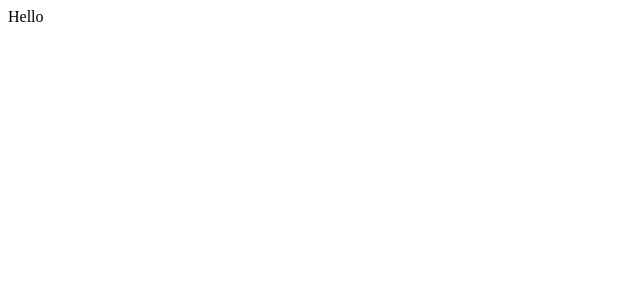
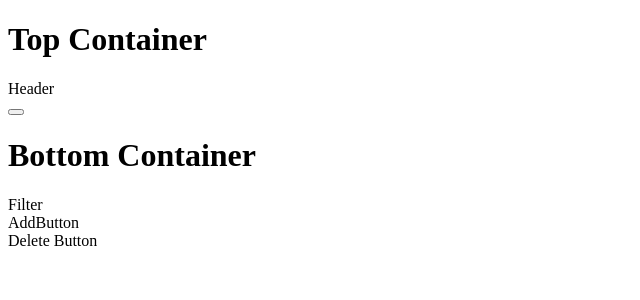
Before and after one commit to JobSmith-io/productivity-app, a React app: page / in a window 1280 px wide. Shown: the top 300 px of the page, without its empty margins (0-640 px from the left). Built offline with nearby package versions, Linux system fonts and the light colour scheme.

Commit message:
created components

```diff
--- a/src/client/App.jsx
+++ b/src/client/App.jsx
@@ -1,7 +1,12 @@
 import React from "react";
+import BottomContainer from './BottomContainer/BottomContainer';
+import TopContainer from './TopContainer/TopContainer';
+
 
 const App = () => {
-    return <div>Hello
+    return <div>
+      <TopContainer/>
+      <BottomContainer/>
     </div>;
   };
 
--- /dev/null
+++ b/src/client/BottomContainer/AddButton.jsx
@@ -0,0 +1,9 @@
+import React from "react";
+
+const AddButton = () => {
+  return (
+  <div>AddButton</div>
+  );
+};
+
+export default AddButton;
--- /dev/null
+++ b/src/client/BottomContainer/BottomContainer.jsx
@@ -0,0 +1,15 @@
+import React from "react";
+import Filter from './Filter';
+import AddButton from './AddButton';
+import ListContainer from "./ListContainer";
+
+const BottomContainer = () => {
+    return <div>
+      <h1>Bottom Container</h1>
+      <Filter/>
+      <AddButton/>
+      <ListContainer/>
+    </div>;
+  };
+
+export default BottomContainer;
--- /dev/null
+++ b/src/client/BottomContainer/DeleteButton.jsx
@@ -0,0 +1,9 @@
+import React from "react";
+
+const DeleteButton = () => {
+  return (
+  <div>Delete Button</div>
+  );
+};
+
+export default DeleteButton;
--- /dev/null
+++ b/src/client/BottomContainer/Filter.jsx
@@ -0,0 +1,9 @@
+import React from "react";
+
+const Filter = () => {
+    return (
+    <div>Filter</div>
+    );
+  };
+
+export default Filter;
--- /dev/null
+++ b/src/client/BottomContainer/Job.jsx
@@ -0,0 +1,13 @@
+import React from "react";
+import DeleteButton from "./DeleteButton";
+
+const Job = () => {
+  return (
+    <>
+      <div>Job</div>
+      <DeleteButton />
+    </>
+  );
+};
+
+export default DeleteButton;
--- /dev/null
+++ b/src/client/BottomContainer/ListContainer.jsx
@@ -0,0 +1,10 @@
+import React from "react";
+import Job from './Job';
+
+const ListContainer = () => {
+  return (
+  <Job />
+  );
+};
+
+export default ListContainer;
--- /dev/null
+++ b/src/client/TopContainer/Header.jsx
@@ -0,0 +1,9 @@
+import React from "react";
+
+const Header = () => {
+  return (
+    <div>Header</div>
+  )
+};
+
+export default Header;
--- /dev/null
+++ b/src/client/TopContainer/JobButton.jsx
@@ -0,0 +1,9 @@
+import React from "react";
+
+const JobButton = () => {
+  return (
+  <button/>
+  )
+};
+
+export default JobButton;
--- /dev/null
+++ b/src/client/TopContainer/TopContainer.jsx
@@ -0,0 +1,13 @@
+import React from "react";
+import Header from "./Header"
+import JobButton from "./JobButton"
+
+const TopContainer = () => {
+  return <div>
+    <h1>Top Container</h1>
+    <Header />
+    <JobButton />
+  </div>;
+};
+
+export default TopContainer;
```
